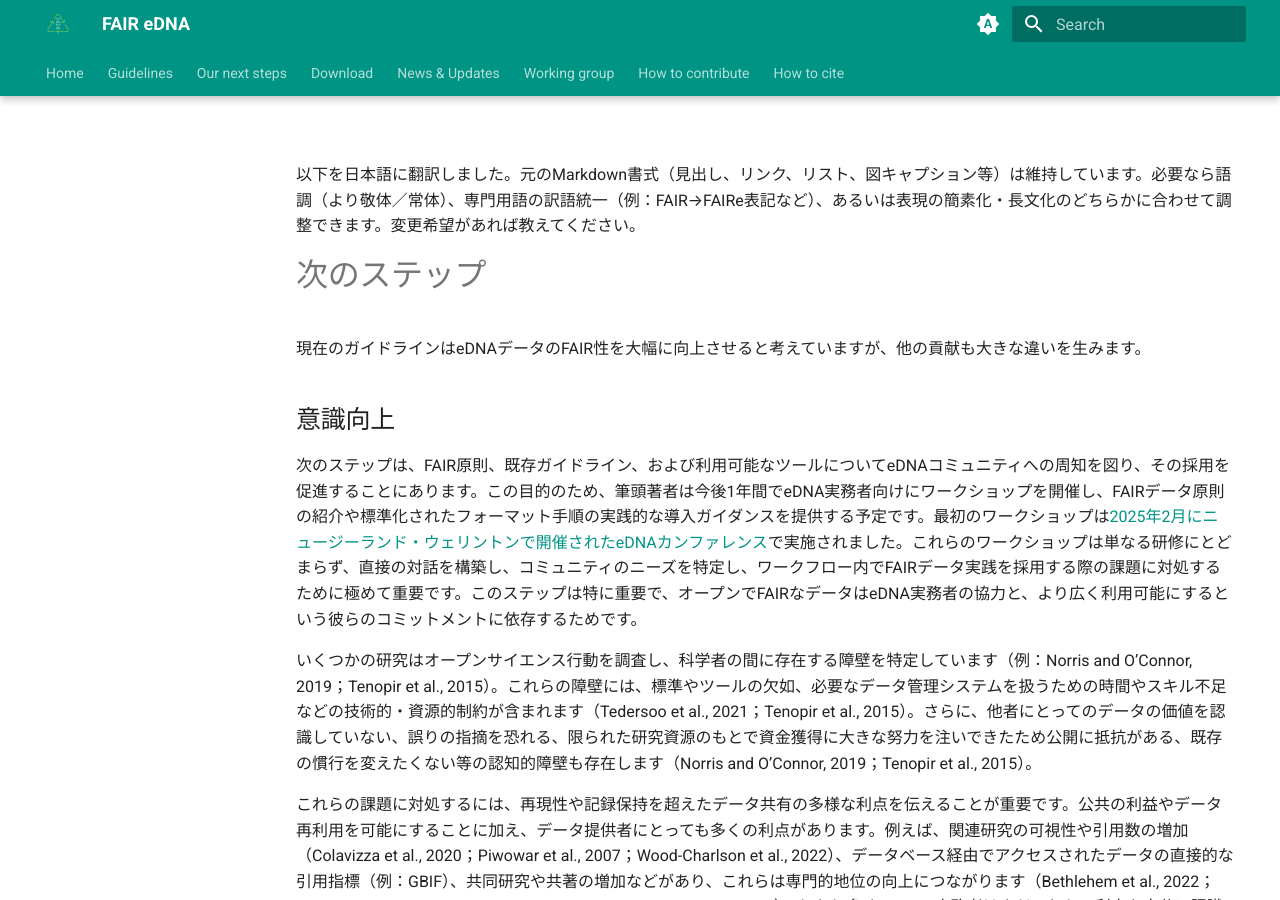
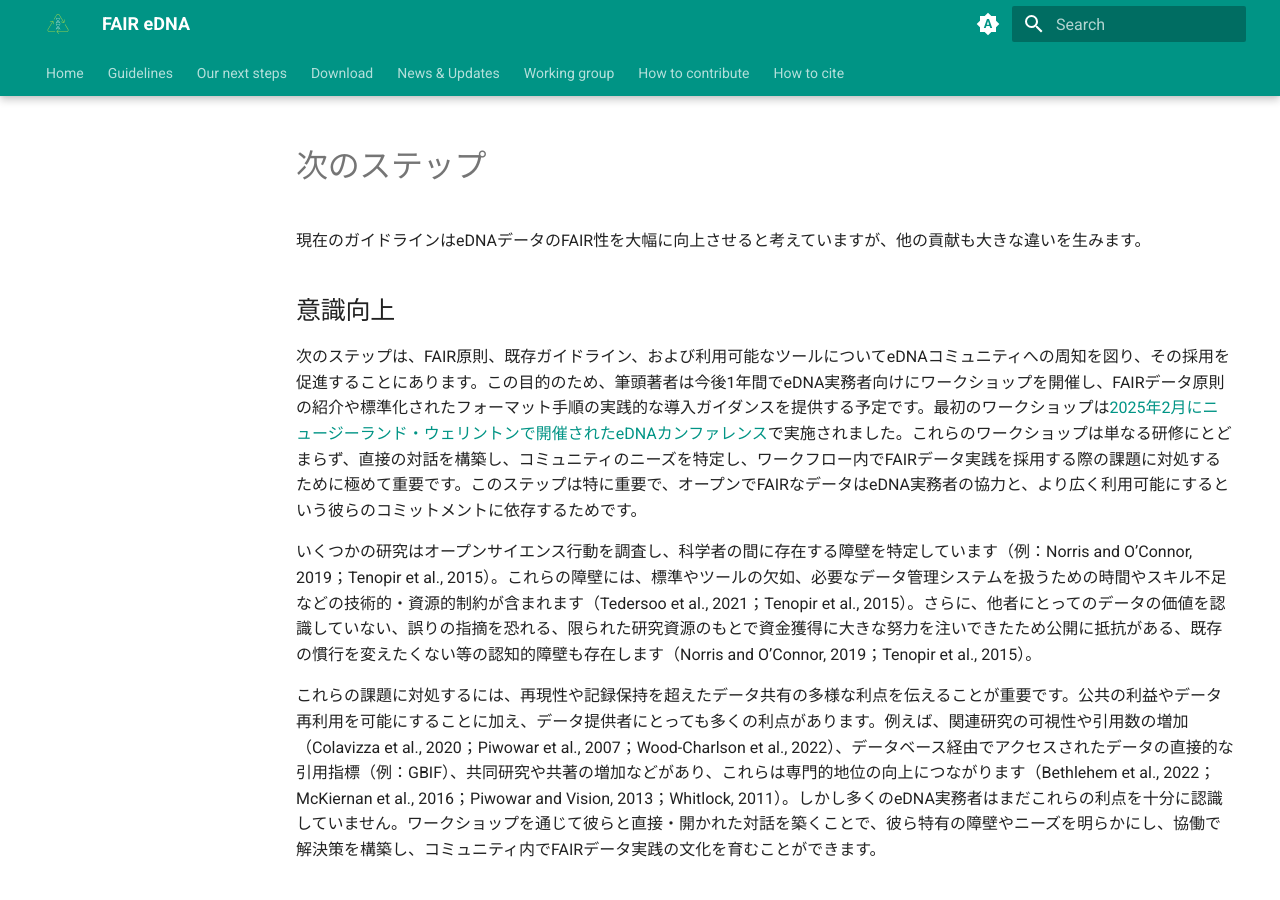
Before and after one commit to FAIR-eDNA/FAIR-eDNA.github.io, an MkDocs documentation site: the page built from docs/ja/next.md, in a window 1280 px wide and 900 px high. Built offline with MkDocs 1.6.1 and Material for MkDocs 9.7.7, drawn with Linux system fonts in a browser that asks for light colours.

Commit message:
Update next.md
fixing error

```diff
--- a/docs/ja/next.md
+++ b/docs/ja/next.md
@@ -1,5 +1,3 @@
-以下を日本語に翻訳しました。元のMarkdown書式（見出し、リンク、リスト、図キャプション等）は維持しています。必要なら語調（より敬体／常体）、専門用語の訳語統一（例：FAIR→FAIRe表記など）、あるいは表現の簡素化・長文化のどちらかに合わせて調整できます。変更希望があれば教えてください。
-
 # 次のステップ
 
 現在のガイドラインはeDNAデータのFAIR性を大幅に向上させると考えていますが、他の貢献も大きな違いを生みます。
```
